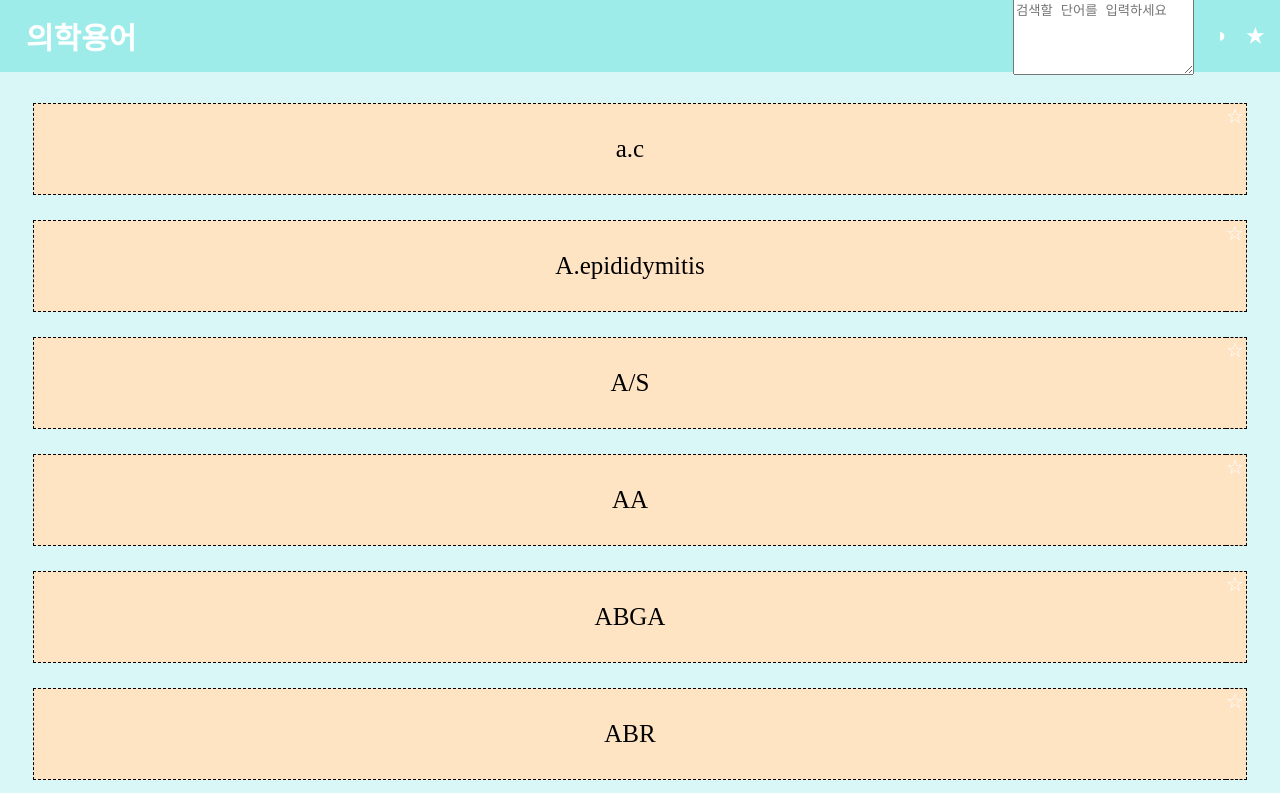
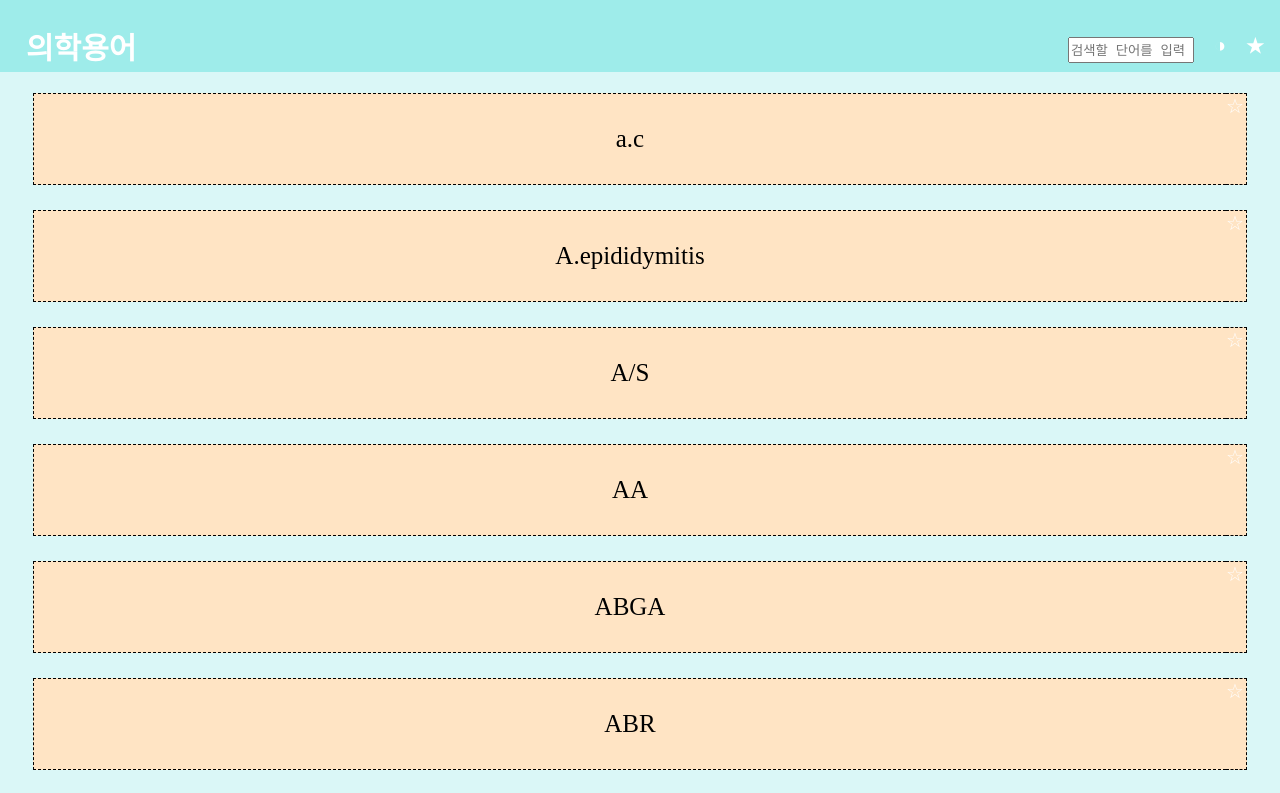
Before and after one commit to nerbs0313/wordSN, a React (Create React App) app: page / in a window 1280 px wide. Shown: the top 793 px of the page. Built offline with nearby package versions, Linux system fonts and the light colour scheme.

Commit message:
Update App.css
<Project>
CYeop        [X]
<Reason>
Bug          [ ]
Other        [ ]
Feature      [X]
<Detail Reason>
Descripition : add SearchInputBox
Root Cause   : -
Measure      : -
Other        : add SearchInputBox

```diff
--- a/src/App.css
+++ b/src/App.css
@@ -58,6 +58,7 @@ html {
   font-weight: bold;
   display : flex;
   flex-direction:row;
+  padding-top : 20px;
 }
 .headingItemOption{
   margin-left : 20px;
@@ -66,17 +67,20 @@ html {
 .backButton
 {
   font-size: 50px;
+  padding-top:13px;
   margin-left:-20px;
 }
 
 
 .name{
   font-size: 30px;
+  padding-top : 20px;
   padding-left: 10px;
 }
 
 .name2{
   font-size: 30px;
+  padding-top : 20px;
 }
 
 
@@ -114,7 +118,7 @@ html {
 }
 
 body {
-  padding-top: 70px;
+  padding-top: 60px;
   background-color: var(--background-color);
   /* 생략 */
 }
@@ -125,3 +129,11 @@ body {
   display : flex;
   flex-direction:row;
 }
+
+textarea {
+  margin-top : 30px;
+  width:120px;
+	height:20px;
+  resize: none;
+
+}
```
